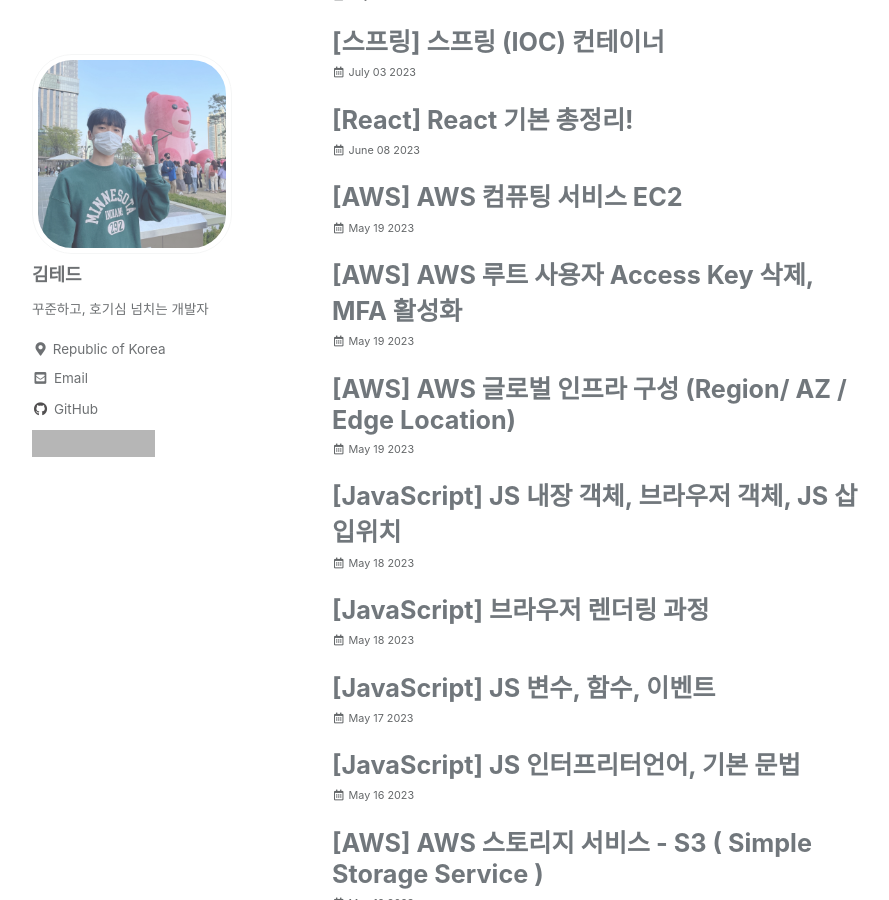
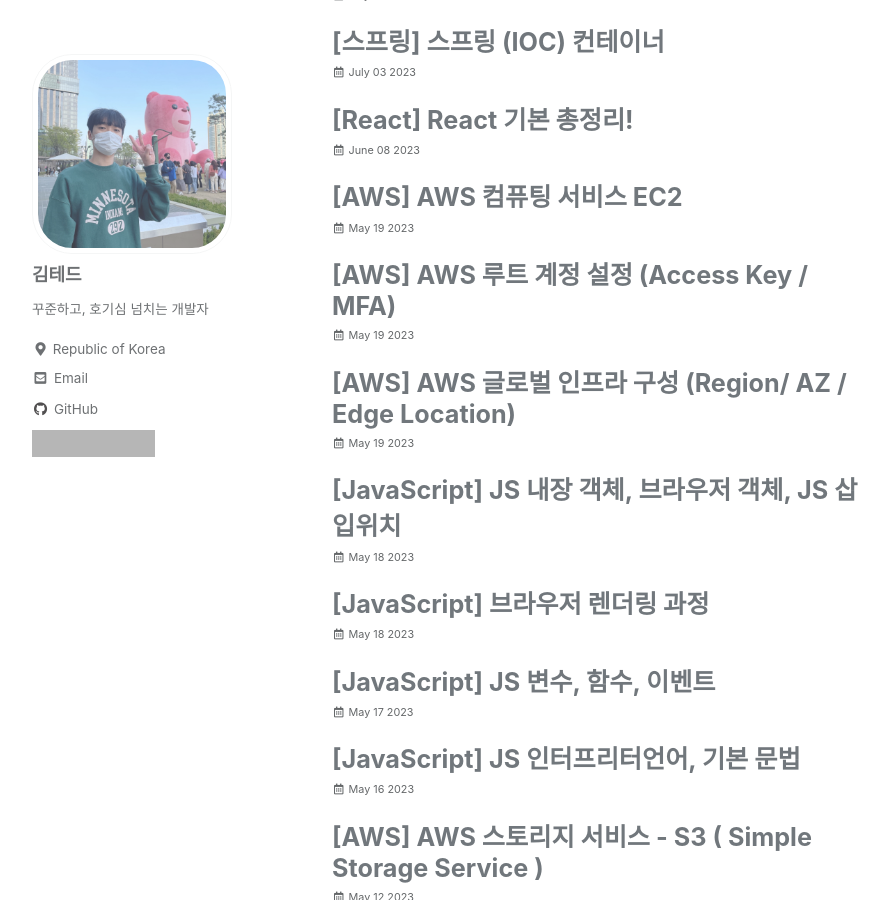
Before and after one commit to idkim97/idkim97.github.io, a Jekyll site: the page built from _pages/tag-archive.md, in a window 1280 px wide and 900 px high, scrolled down 14389 px. Shown: the whole window, without its empty margins (238-1127 px from the left). Built offline with Jekyll 4.4.1, drawn with Linux system fonts in a browser that asks for light colours; cached includes are drawn as plain includes; some web fonts are replaced; some of the changed text lies outside the part shown; grey boxes are pictures that could not be loaded.

Commit message:
Update 2023-05-19-AWS 루트 사용자 Access Key 삭제, MFA 활성화.md

```diff
--- a/_posts/2023-05-19-AWS 루트 사용자 Access Key 삭제, MFA 활성화.md
+++ b/_posts/2023-05-19-AWS 루트 사용자 Access Key 삭제, MFA 활성화.md
@@ -1,10 +1,10 @@
 ---
-permalink: /2023-05-19-AWS 루트 사용자 Access Key 삭제, MFA 활성화/
-title: "[AWS] AWS 루트 사용자 Access Key 삭제, MFA 활성화"
+permalink: /aws-account-setting/
+title: "[AWS] AWS 루트 계정 설정 (Access Key / MFA) "
 date: 2023-05-19 13:00:00
 toc: true
 toc_sticky: true
-toc_label: "AWS 루트 사용자 Access Key 삭제, MFA 활성화"
+toc_label: "AWS 계정 설정 ( Access Key / MFA )"
 categories:
 - AWS
 tags:
@@ -15,88 +15,120 @@
 
 ## ✅ AWS 계정 루트 사용자
 
-AWS 계정을 처음 생성한다면 계정의 모든 AWS 서비스 및 리소스에 대한 전체 엑세스 권한을 지닌 **루트 사용자**를 가지게 된다. 루트 사용자는 모든 권한을 지니고 있기 때문에 보안에 굉장히 취약하고 해킹을 당했을 때 큰 피해를 입을 수 있다.
+AWS 계정을 처음 생성한다면 계정의 모든 AWS 서비스 및 리소스에 대한 전체 엑세스 권한을 지닌 **루트 사용자(Root User)**를 가지게 된다. 루트 사용자는 AWS 계정 내의 모든 리소스와 서비스에 대한 최대 권한을 지니고 있기 때문에 이 계정을 사용하면 모든 읽기, 쓰기. 삭제 작업을 수행할 수 있다. 따라서, 루투 계정이 노출되면 계정 전체가 위험해 질 수 있다.
 
-때문에 AWS에서는 루트 사용자를 거의 사용하지 않을 것을 강력히 권장하고 있다. 이를 위해 AWS 엑세스 키( Access Key)를 비활성화 후 삭제하거나, MFA를 활성화 하는 등 다양한 방법을 통해 위험 요소를 미리 제거할 수 있게끔 도와준다.
+때문에 AWS에서는 루트 사용자를 거의 사용하지 않을 것을 강력히 권장하고 있다. AWS를 처음 접하는 사람이라면 아마 대부분 루트 계정을 통해 프리티어 EC2를 생성해보거나 S3를 만들어보는 등 간단한 실습을 진행해 볼텐데, 이때가 사실 가장 위험하다. 아무런 정보 없이 그저 구글에 나와있는 실습을 따라서 진행하다가 제대로 된 보안규칙 없이 혹은 루트 사용자에 접근할 수 있는 Access Key를 노출하게 된다면 당신의 계정은 어느새 비트코인 채굴용 서버로 이용되고 있을지도 모른다.
+
+그래서 AWS를 좀 쓸 줄 안다 하는 사람들과 초보자들을 가장 먼저 구별할 수 있는 대표적인 방법이 바로 루트 계정에 대한 보안작업을 수행해주느냐 안해주느냐 라고 볼 수도 있다. 오늘은 루트 계정에 대한 두가지 보안작업인 **AWS 액세스 키(Access Key) 비활성화 및 삭제**, 그리고 **MFA 활성화** 두가지 작업을 알아보도록 하겠다.
 
 
-<br><br><Br><br>
+<br><br><br><br><br><br>
 
-## ✅ AWS 루트 사용자 Access Key 비활성화 후 삭제
+## ✅ AWS 루트 사용자 Access Key 비활성화 및 삭제
 
-1.Root user로 로그인 후 IAM 서비스 화면으로 이동한다.
-<p align="left">
+
+### 📌 Access Key란?
+<hr>
+
+AWS의 액세스 키는 AWS 서비스에 접근하기 위해 사용되는 인증 정보라고 보면 된다. 크게 두 부분으로 구성된다.
+
+1. **액세스 키 ID** : 사용자나 프로그램이 AWS API 요청을 보낼 때 사용하는 공개 식별자
+2. **비밀 액세스 키** : 액세스 키 ID와 함께 사용되며 AWS 인증을 완료하는데 필요하다.
+
+
+
+
+
+
+<br><br>
+
+### 📌 Access Key 비활성화 방법
+<hr>
+
+
+1. Root user로 로그인 후 IAM 서비스 화면으로 이동한다.
+<p align="center">
 <img src="https://github.com/idkim97/idkim97.github.io/blob/master/img/aws2.png?raw=true">
 </p>
 
 <br><br><Br>
 
-2.루트 사용자의 Access Key를 선택한다.
-<p align="left">
+2. 루트 사용자의 Access Key를 선택한다.
+<p align="center">
 <img src="https://github.com/idkim97/idkim97.github.io/blob/master/img/aws3.png?raw=true">
 </p>
 
 <br><Br><Br>
 
-3.비활성화 버튼을 클릭한다.
-<p align="left">
+3. 비활성화 버튼을 클릭한다.
+<p align="center">
 <img src="https://github.com/idkim97/idkim97.github.io/blob/master/img/aws4.png?raw=true">
 </p>
 
 <br><br><br>
 
-4.비활성화 버튼을 한번 더 클릭한다.
-<p align="left">
+4. 비활성화 버튼을 한번 더 클릭한다.
+<p align="center">
 <img src="https://github.com/idkim97/idkim97.github.io/blob/master/img/aws5.png?raw=true">
 </p>
 
 <br><br><br>
 
-5.삭제를 위해 키를 입력하고 삭제버튼을 클릭한다.
-<p align="left">
+5. 삭제를 위해 키를 입력하고 삭제버튼을 클릭한다.
+<p align="center">
 <img src="https://github.com/idkim97/idkim97.github.io/blob/master/img/aws6.png?raw=true">
 </p>
 
 <br><br><br>
 
-6.루트 사용자의 Access Key 삭제가 완료되면 다음과 같이 나온다. ( MFA 활성화도 이루어지고 난 후의 이미지)
-<p align="left">
+6. 루트 사용자의 Access Key 삭제가 완료되면 다음과 같이 나온다. ( MFA 활성화도 이루어지고 난 후의 이미지)
+<p align="center">
 <img src="https://github.com/idkim97/idkim97.github.io/blob/master/img/aws7.png?raw=true">
 </p>
 
 
-<br><br><br><br>
+<br><br><br><br><br><br>
+
 
 ## ✅ AWS 루트 사용자 MFA 활성화
 
-MFA(다중 인증)를 사용하여 AWS 환경의 보안을 강화할 수 있다. 여러 유형의 MFA가 있기 때문에 루트 사용자에 대해 여러 MFA 디바이스를 활성화 하는것이 좋다.
+
+### 📌 MFA란?
+<hr>
+
+MFA(Multi-Factor Authentication, 다중 인증)는 사용자가 시스템에 접근할 때 두가지 이상의 인증을 요구하는 보안 프로세스이다. 쉽게 말해 1차,2차,3차.. 등의 비밀번호를 다중으로 설정한다고 생각하면 된다.
+
+AWS에서는 MFA를 사용하여 보안을 강화할 수 있다. 여러 유형의 MFA가 있기 때문에 루트 사용자에 대해 최소 2개 이상의 MFA 디바이스를 활성화 하는 것이 보안상 좋다.
+
+이 포스팅에서는 루트 계정에 대해 MFA 설정하는 방법을 알아보도록 하겠다.
 
 <br><br>
 
-1.루트 유저에 로그인 후 IAM > Security credentials 로 이동한다.
-<p align="left">
+### 📌 루트 사용자 MFA 활성화
+<hr>
+
+1. 루트 유저로 로그인 후 IAM > Security credentials 로 이동한다.
+<p align="center">
 <img src="https://github.com/idkim97/idkim97.github.io/blob/master/img/mfa1.png?raw=true">
 </p>
 
 <br><Br><Br>
 
-2.MFA 활성화를 할 디바이스를 선택한다. 여기서는 Authenticator app을 선택하도록 하겠다.
-<p align="left">
+2. MFA 활성화를 할 디바이스를 선택한다. 여기서는 Authenticator app을 선택했다.
+<p align="center">
 <img src="https://github.com/idkim97/idkim97.github.io/blob/master/img/mfa2.png?raw=true">
 </p>
 
 <br><br><Br>
 
-3.사용중인 스마트폰 기기의 OS 유형에 따라 Google Play Store 또는 Apple App Store에서 Google OTP 어플을 다운받아 설치한다.
+3. 사용중인 스마트폰 기기의 OS 유형에 따라 Google Play Store 또는 Apple App Store에서 Google OTP 어플을 다운받아 설치한다.
 
 <br><br><br>
 
-4.2번 Show QR code를 클릭하면 QR코드가 생성되는데 이를 Google OTP 앱으로 스캔하여 MFA 할당을 설정한다. Google OTP 앱에 표시되는 MFA 코드 2개 ( OTP하나 입력후, 기다리면 새로운 OTP 번호가 발급된다)를 각각 입력후 하단 MFA 할당을 클릭하면 설정이 완료된다.
-<p align="left">
+4. 2번 Show QR code를 클릭하면 QR코드가 생성되는데 이를 Google OTP 앱으로 스캔하여 MFA 할당을 설정한다. Google OTP 앱에 표시되는 MFA 코드 2개 ( OTP하나 입력후, 기다리면 새로운 OTP 번호가 발급된다)를 각각 입력후 하단 MFA 할당을 클릭하면 설정이 완료된다.
+<p align="center">
 <img src="https://github.com/idkim97/idkim97.github.io/blob/master/img/mfa3.png?raw=true">
 </p>
 
 
 <br><br><br>
-
-AWS 루트 사용자 Access Key 삭제와 MFA 활성화는 "이 사람이 AWS를 그래도 어느정도 써봤고 관심이 있는 사람이구나" 정도를 판단할 수 있는 척도 중 하나가 될 수 있기 때문에 반드시 적용시켜주는것이 좋다.
```
